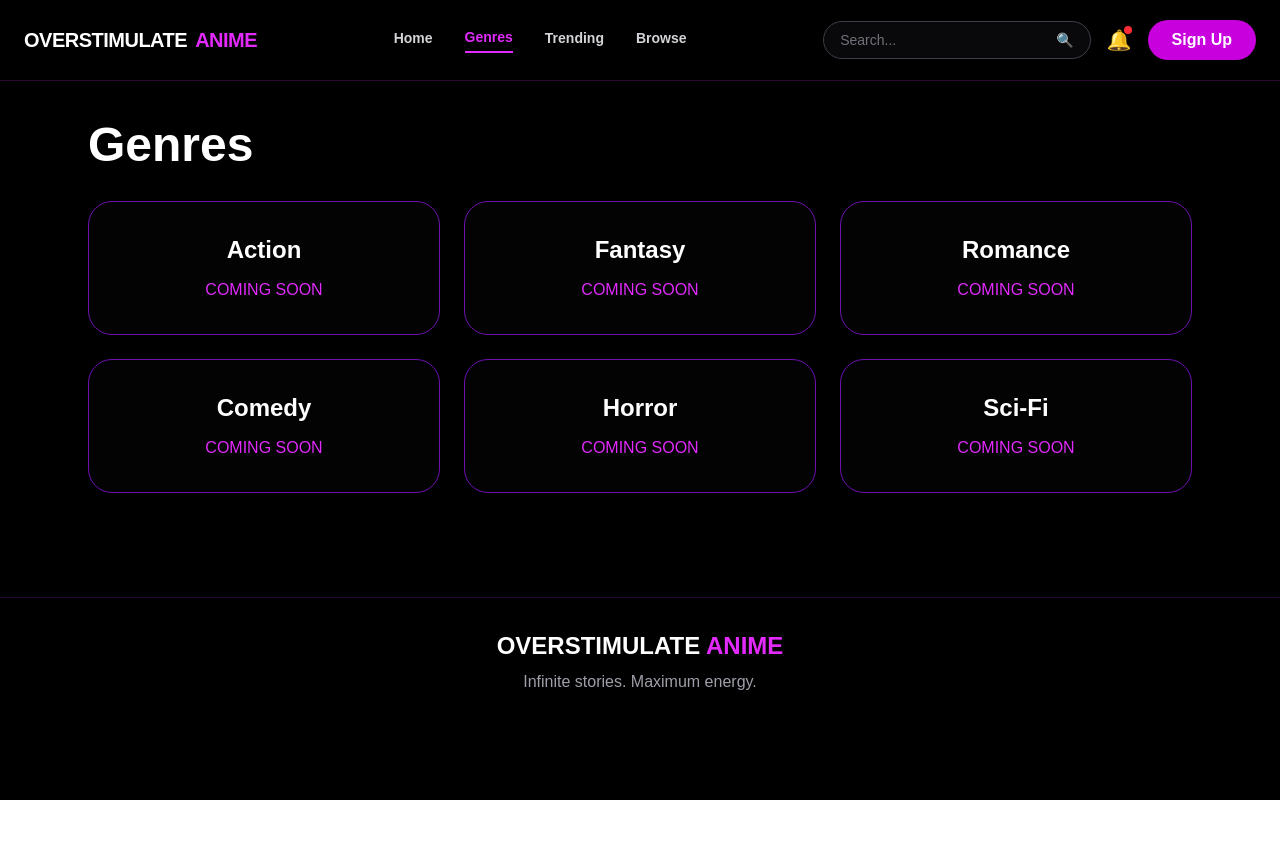
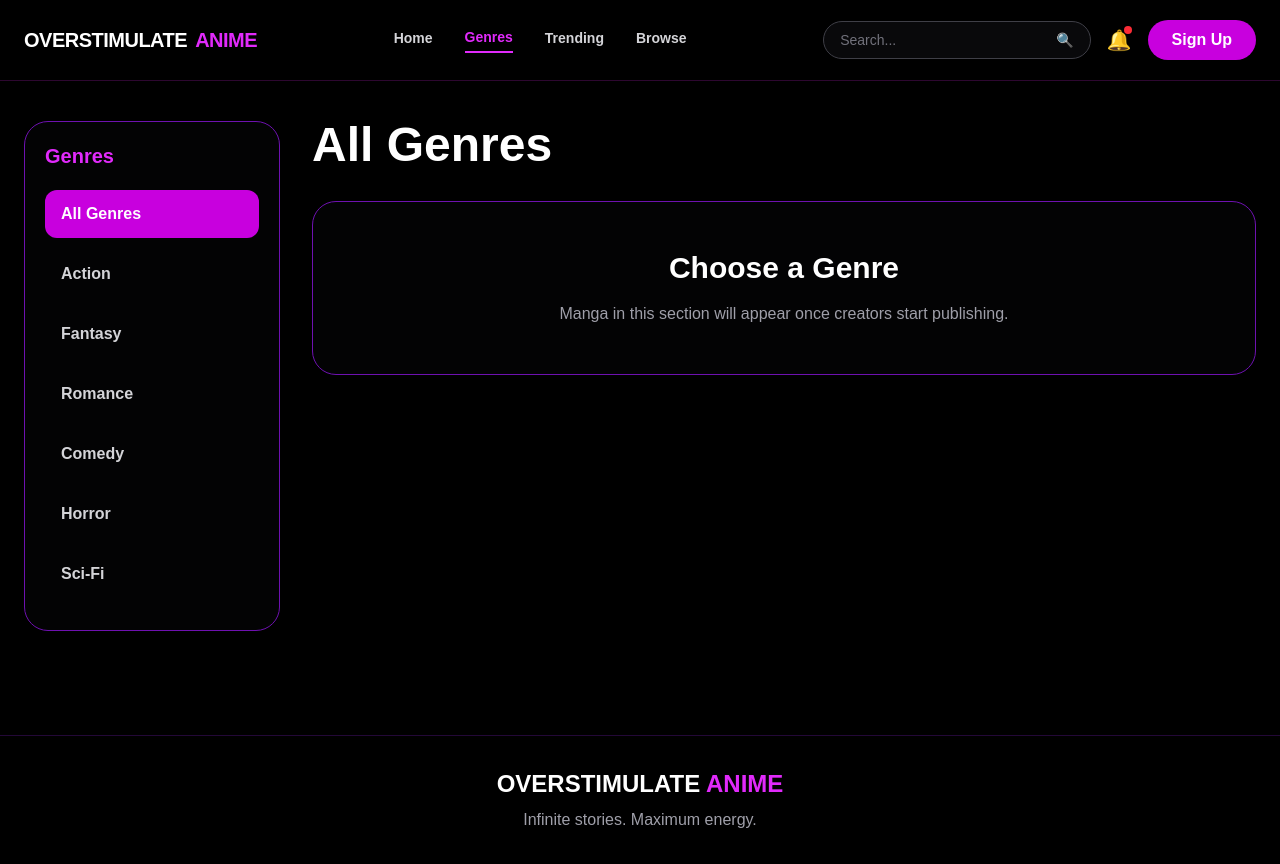
Before and after one commit to NebulaCore/overstimulate-anime, a Next.js app: page / in a window 1280 px wide. Both pictures are taken after a click on the button "Genres". Before the commit the page ends 800 px from the top, so only its background shows below. Built offline with nearby package versions, Linux system fonts and the light colour scheme.

Commit message:
Add genre sidebar

```diff
--- a/app/page.tsx
+++ b/app/page.tsx
@@ -8,6 +8,7 @@ export default function Home() {
   const [hasUnread, setHasUnread] = useState(false);
   const [activeTab, setActiveTab] = useState("Home");
   const [message, setMessage] = useState("");
+  const [selectedGenre, setSelectedGenre] = useState("All Genres");
 
   useEffect(() => {
     const saved = localStorage.getItem("hasUnread");
@@ -237,21 +238,43 @@ export default function Home() {
       )}
 
       {activeTab === "Genres" && (
-        <section className="mx-auto max-w-6xl px-6 py-10">
-          <h1 className="mb-8 text-5xl font-black">Genres</h1>
+  <section className="mx-auto flex max-w-7xl gap-8 px-6 py-10">
+    <aside className="w-64 rounded-3xl border border-purple-800 bg-zinc-950/40 p-5">
+      <h2 className="mb-5 text-xl font-black text-fuchsia-500">
+        Genres
+      </h2>
 
-          <div className="grid gap-6 md:grid-cols-3">
-            {["Action", "Fantasy", "Romance", "Comedy", "Horror", "Sci-Fi"].map(
+      {["All Genres", "Action", "Fantasy", "Romance", "Comedy", "Horror", "Sci-Fi"].map(
         (genre) => (
-                <div
+          <button
             key={genre}
-                  className="rounded-3xl border border-purple-800 bg-zinc-950/40 p-8 text-center"
+            onClick={() => setSelectedGenre(genre)}
+            className={`mb-3 w-full rounded-xl px-4 py-3 text-left font-bold transition ${
+              selectedGenre === genre
+                ? "bg-fuchsia-600 text-white"
+                : "text-zinc-300 hover:bg-zinc-900 hover:text-white"
+            }`}
           >
-                  <h2 className="text-2xl font-black">{genre}</h2>
-                  <p className="mt-3 text-fuchsia-500">COMING SOON</p>
-                </div>
+            {genre}
+          </button>
         )
       )}
+    </aside>
+
+    <div className="flex-1">
+      <h1 className="mb-8 text-5xl font-black">{selectedGenre}</h1>
+
+      <div className="rounded-3xl border border-purple-800 bg-zinc-950/40 p-12 text-center">
+        <h2 className="text-3xl font-black">
+          {selectedGenre === "All Genres"
+            ? "Choose a Genre"
+            : `${selectedGenre} Manga Coming Soon`}
+        </h2>
+
+        <p className="mt-4 text-zinc-400">
+          Manga in this section will appear once creators start publishing.
+        </p>
+      </div>
     </div>
   </section>
 )}
```
Lines whose indentation alone changed are shown as unchanged.
